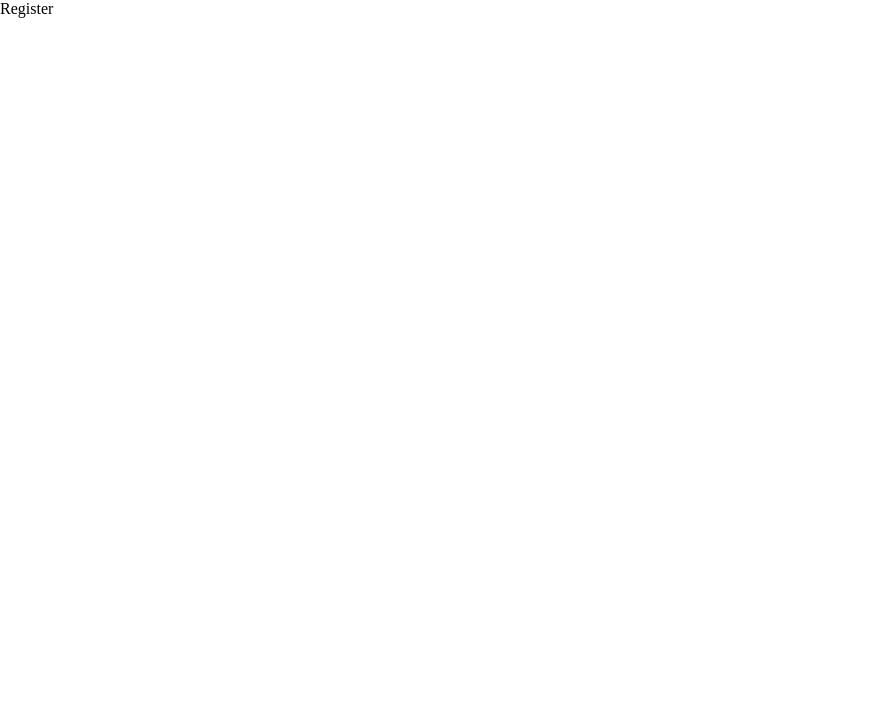
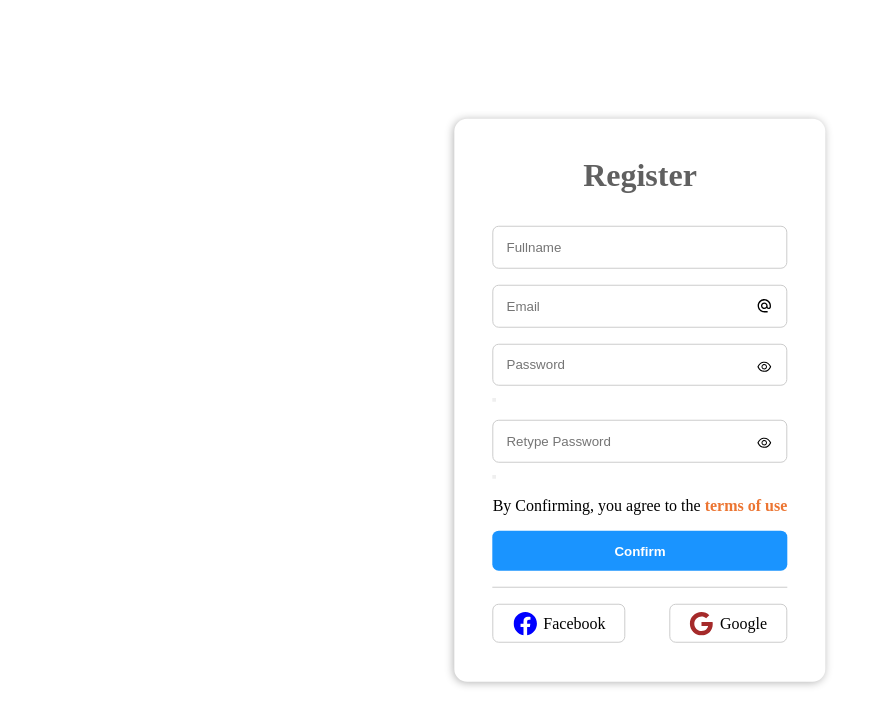
Before and after one commit to Vanboizz/phoneFrontend, a React (Create React App) app in the folder my-app/: page /register in a window 1280 px wide. Shown: the top 726 px of the page, without its empty margins (0-891 px from the left). Built offline with nearby package versions, Linux system fonts and the light colour scheme.

Commit message:
register page

```diff
--- a/my-app/package.json
+++ b/my-app/package.json
@@ -3,12 +3,17 @@
   "version": "0.1.0",
   "private": true,
   "dependencies": {
+    "@fortawesome/fontawesome-svg-core": "^6.3.0",
+    "@fortawesome/free-solid-svg-icons": "^6.3.0",
+    "@fortawesome/react-fontawesome": "^0.2.0",
+    "@react-icons/all-files": "^4.1.0",
     "@testing-library/jest-dom": "^5.16.5",
     "@testing-library/react": "^13.4.0",
     "@testing-library/user-event": "^13.5.0",
     "axios": "^1.3.4",
     "react": "^18.2.0",
     "react-dom": "^18.2.0",
+    "react-icons": "^4.7.1",
     "react-router-dom": "^6.8.1",
     "react-scripts": "5.0.1",
     "web-vitals": "^2.1.4",
--- a/my-app/src/pages/register/Register.css
+++ b/my-app/src/pages/register/Register.css
@@ -0,0 +1,67 @@
+.gridContainer {
+  box-shadow: -1px 1px 8px 0 rgba(0, 0, 0, 0.3);
+  padding: 2.4rem;
+  border-radius: 0.8rem;
+  position: absolute;
+  top: 50%;
+  left: 50%;
+  transform: translate(-50%, -50%);
+}
+.gridContainer h1 {
+  text-align: center;
+  color: #606060;
+  padding-bottom: 2rem;
+}
+
+.gridContent input {
+  width: 100%;
+  padding: 0.8rem;
+  border-radius: 0.4rem;
+  border: 0.05rem solid #ccc;
+  color: #999;
+}
+
+.gridContainer span {
+  color: #ec7532;
+  font-weight: bold;
+}
+
+.gridContainer .btnConfirm {
+  border-bottom: 0.05rem solid #ccc;
+  padding-bottom: 1rem;
+}
+
+.gridContainer .btnConfirm button {
+  background-color: #1a94ff;
+  border: none;
+  width: 100%;
+  padding: 0.8rem;
+  border-radius: 0.4rem;
+  color: white;
+  font-weight: bold;
+  cursor: pointer;
+}
+
+.gridContainer .icon {
+  display: flex;
+  justify-content: space-between;
+  padding-top: 1rem;
+}
+
+.gridContainer .iconFace {
+  color: #0000ff;
+  font-size: 1.5rem;
+}
+
+.gridContainer .iconGoogle {
+  color: #a52a2a;
+  font-size: 1.5rem;
+}
+
+.gridContainer .format {
+  display: flex;
+  align-items: center;
+  padding: 0.4rem 1.2rem;
+  border-radius: 0.4rem;
+  border: 0.05rem solid #ccc;
+}
--- a/my-app/src/pages/register/Register.jsx
+++ b/my-app/src/pages/register/Register.jsx
@@ -1,8 +1,49 @@
 import React from 'react'
 import "../register/Register.css"
+import { FaFacebook, FaGoogle } from "react-icons/fa"
+
 const Register = () => {
     return (
-        <div>Register</div>
+        <div className='gridContainer'>
+            <h1>Register</h1>
+            <div className='gridContent'>
+                <form action="">
+                    <div style={{ marginBottom: "1rem" }}>
+                        <input type="text" placeholder='Fullname' />
+                    </div>
+                    <div style={{ marginBottom: "1rem", position: "relative" }}>
+                        <input type="email" placeholder='Email' />
+                        <svg stroke="currentColor" fill="currentColor" style={{ position: "absolute", right: "5%", top: "30%" }} strokeWidth="0" viewBox="0 0 24 24" height="1em" width="1em" xmlns="http://www.w3.org/2000/svg"><path fill="none" d="M0 0h24v24H0z"></path><path d="M12 2C6.48 2 2 6.48 2 12s4.48 10 10 10h5v-2h-5c-4.34 0-8-3.66-8-8s3.66-8 8-8 8 3.66 8 8v1.43c0 .79-.71 1.57-1.5 1.57s-1.5-.78-1.5-1.57V12c0-2.76-2.24-5-5-5s-5 2.24-5 5 2.24 5 5 5c1.38 0 2.64-.56 3.54-1.47.65.89 1.77 1.47 2.96 1.47 1.97 0 3.5-1.6 3.5-3.57V12c0-5.52-4.48-10-10-10zm0 13c-1.66 0-3-1.34-3-3s1.34-3 3-3 3 1.34 3 3-1.34 3-3 3z"></path></svg>
+                    </div>
+                    <div style={{ marginBottom: "1rem", position: "relative" }}>
+                        <input type="password" placeholder='Password' />
+                        <button>
+                            <svg stroke="currentColor" fill="currentColor" style={{ position: "absolute", right: "5%", top: "25%", fontSize: "1rem" }} strokeWidth="0" viewBox="0 0 1024 1024" height="1em" width="1em" xmlns="http://www.w3.org/2000/svg"><path d="M942.2 486.2C847.4 286.5 704.1 186 512 186c-192.2 0-335.4 100.5-430.2 300.3a60.3 60.3 0 0 0 0 51.5C176.6 737.5 319.9 838 512 838c192.2 0 335.4-100.5 430.2-300.3 7.7-16.2 7.7-35 0-51.5zM512 766c-161.3 0-279.4-81.8-362.7-254C232.6 339.8 350.7 258 512 258c161.3 0 279.4 81.8 362.7 254C791.5 684.2 673.4 766 512 766zm-4-430c-97.2 0-176 78.8-176 176s78.8 176 176 176 176-78.8 176-176-78.8-176-176-176zm0 288c-61.9 0-112-50.1-112-112s50.1-112 112-112 112 50.1 112 112-50.1 112-112 112z"></path></svg>
+                        </button>
+                    </div>
+                    <div style={{ marginBottom: "1rem", position: "relative" }}>
+                        <input type="password" placeholder='Retype Password' />
+                        <button>
+                            <svg stroke="currentColor" fill="currentColor" style={{ position: "absolute", right: "5%", top: "25%", fontSize: "1rem" }} strokeWidth="0" viewBox="0 0 1024 1024" height="1em" width="1em" xmlns="http://www.w3.org/2000/svg"><path d="M942.2 486.2C847.4 286.5 704.1 186 512 186c-192.2 0-335.4 100.5-430.2 300.3a60.3 60.3 0 0 0 0 51.5C176.6 737.5 319.9 838 512 838c192.2 0 335.4-100.5 430.2-300.3 7.7-16.2 7.7-35 0-51.5zM512 766c-161.3 0-279.4-81.8-362.7-254C232.6 339.8 350.7 258 512 258c161.3 0 279.4 81.8 362.7 254C791.5 684.2 673.4 766 512 766zm-4-430c-97.2 0-176 78.8-176 176s78.8 176 176 176 176-78.8 176-176-78.8-176-176-176zm0 288c-61.9 0-112-50.1-112-112s50.1-112 112-112 112 50.1 112 112-50.1 112-112 112z"></path></svg>
+                        </button>
+                    </div>
+                </form>
+            </div>
+            <p style={{ marginBottom: "1rem" }} className='content'>By Confirming, you agree to the <span>terms of use</span></p>
+            <div className='btnConfirm'>
+                <button>Confirm</button>
+            </div>
+            <div className='icon'>
+                <div className='format'>
+                    <FaFacebook className='iconFace' />
+                    <p style={{ marginLeft: "0.4rem" }}>Facebook</p>
+                </div>
+                <div className='format'>
+                    <FaGoogle className='iconGoogle' />
+                    <p style={{ marginLeft: "0.4rem" }}>Google</p>
+                </div>
+            </div>
+        </div>
     )
 }
 
```
Also changed, not shown: 2 other files (tests, documents, lock files or other folders).
